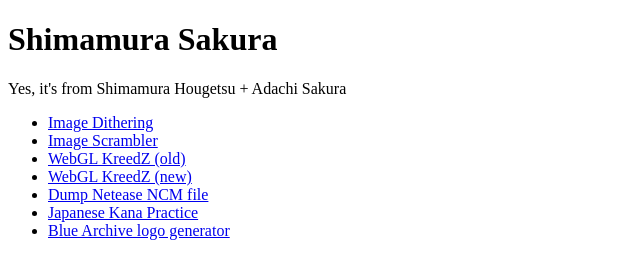
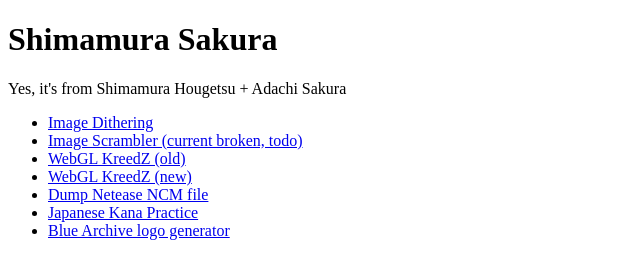
Before and after one commit to shimamura-sakura/shimamura-sakura.github.io, a plain HTML site: page index.html in a window 1280 px wide. Shown: the whole page, without its empty margins (0-640 px from the left). Drawn offline with Linux system fonts and the light colour scheme.

Commit message:
todo fix broken scrambler

```diff
--- a/index.html
+++ b/index.html
@@ -7,7 +7,7 @@
         <div>Yes, it's from Shimamura Hougetsu + Adachi Sakura</div>
         <ul>
         <li><a href="dither">Image Dithering</a></li>
-        <li><a href="scramble">Image Scrambler</a></li>
+        <li><a href="scramble">Image Scrambler (current broken, todo)</a></li>
         <li><a href="gl-kz">WebGL KreedZ (old)</a></li>
         <li><a href="webgl-kz">WebGL KreedZ (new)</a></li>
         <li><a href="ncmdump">Dump Netease NCM file</a></li>
```
